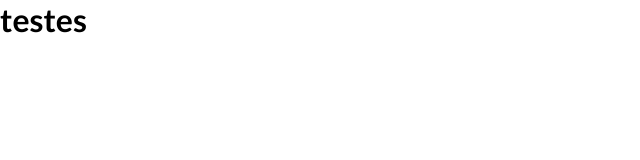
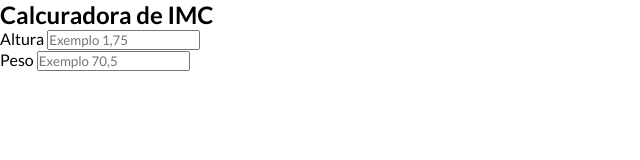
Before and after one commit to ricantony6/calculadora-imc, a plain HTML site: page index.html in a window 1280 px wide. Shown: the whole page, without its empty margins (0-640 px from the left). Drawn offline with Linux system fonts and the light colour scheme.

Commit message:
add dois inputs

```diff
--- a/index.html
+++ b/index.html
@@ -11,7 +11,24 @@
     <link rel="stylesheet" href="style.css">
 </head>
 <body>
-<h1>testes</h1>
+    <div class="container">
+        <div id="calc-container">
+            <h2>Calcuradora de IMC</h2>
+            <form id="imc-form">
+                <div class="form-inputs">
+                    <div class="form-contols">
+                        <label for="heigth">Altura</label>
+                        <input type="text" name="heigth" id="heigth" placeholder="Exemplo 1,75">
+                    </div>
+                    <div class="form-cotrols">
+                        <label for="weigth">Peso</label>
+                        <input type="text" name="weigth" id="weigth" placeholder="Exemplo 70,5">
+                    </div>
+                </div>
+            </form>
+
+        </div>
+    </div>
 
     <script src="./script.js" defer></script>
 </body>
--- a/style.css
+++ b/style.css
@@ -2,8 +2,5 @@
     margin: 0;
     padding: 0;
     box-sizing: border-box;
-}
-
-body {
     font-family: 'Lato',sans-serif;
 }
```
